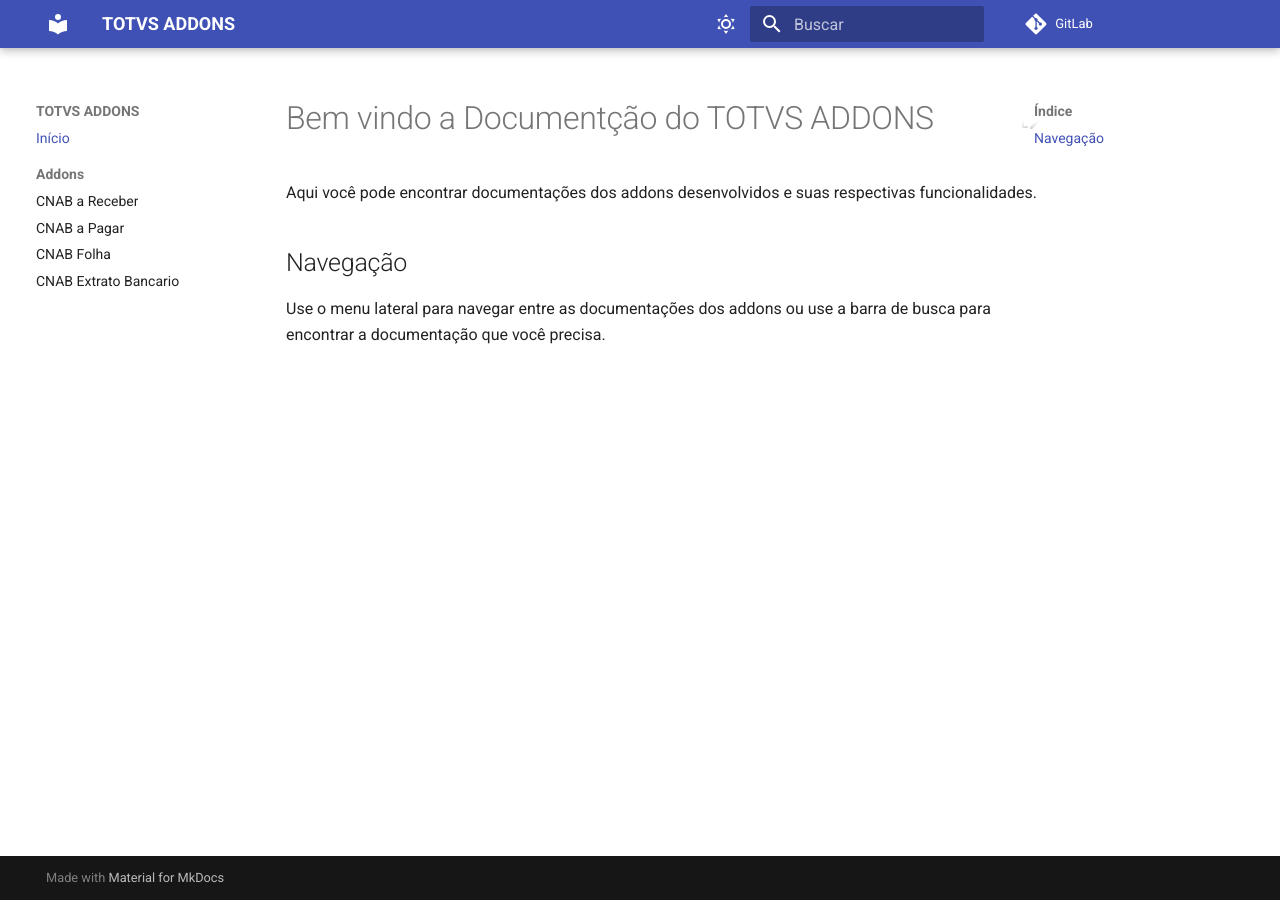
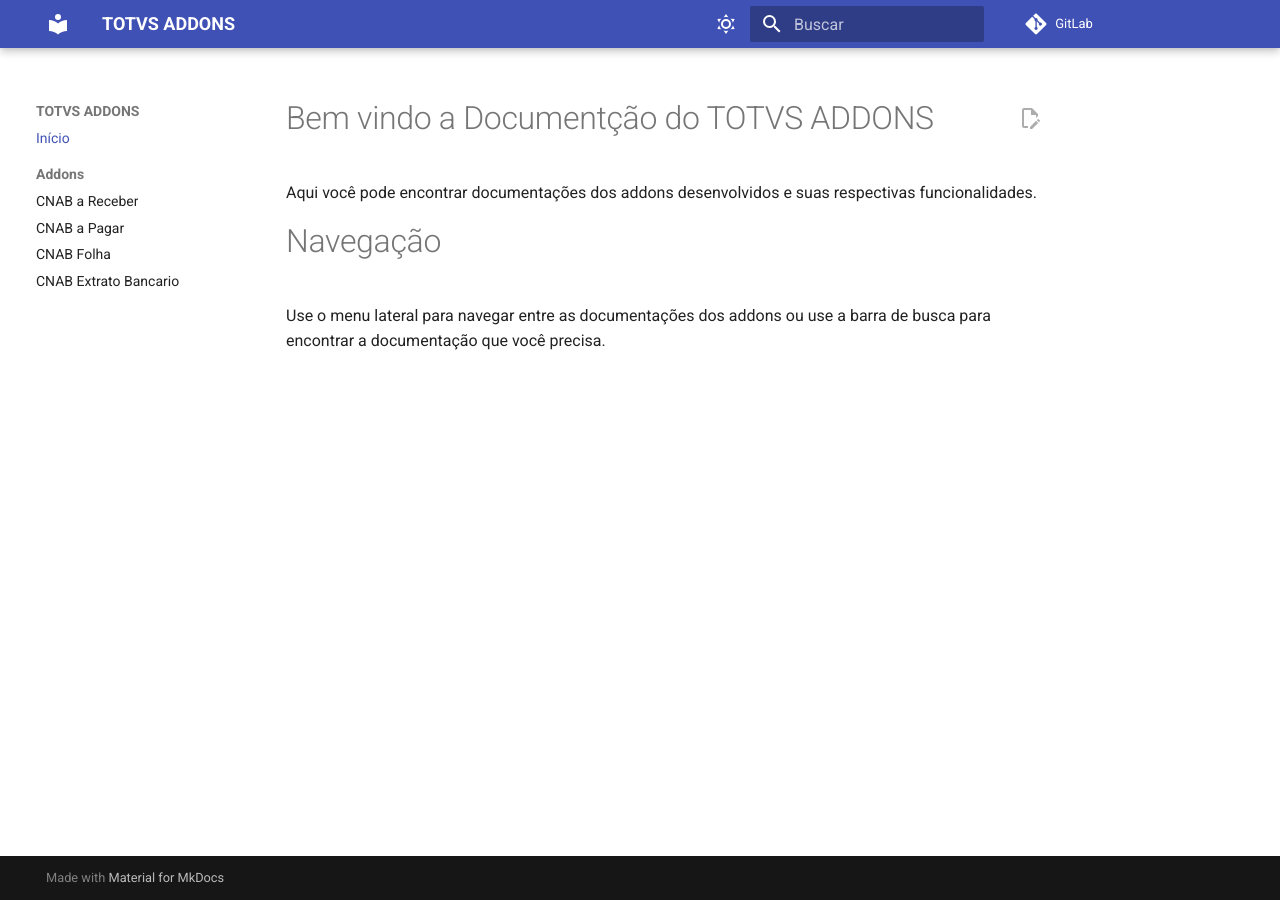
Before and after one commit to FSW-Mercado-Internacional-TOTVS-Oeste/documentacao-eletronica, an MkDocs documentation site: the page built from docs/index.md, in a window 1280 px wide. Built offline with MkDocs 1.6.1 and Material for MkDocs 9.7.7, drawn with Linux system fonts in a browser that asks for light colours; comment, search, counter and statistics services are not loaded.

Commit message:
Ajustes no Index.md

```diff
--- a/docs/index.md
+++ b/docs/index.md
@@ -2,5 +2,5 @@
 
 Aqui você pode encontrar documentações dos addons desenvolvidos e suas respectivas funcionalidades.
 
-## Navegação
+# Navegação
 Use o menu lateral para navegar entre as documentações dos addons ou use a barra de busca para encontrar a documentação que você precisa.
```
